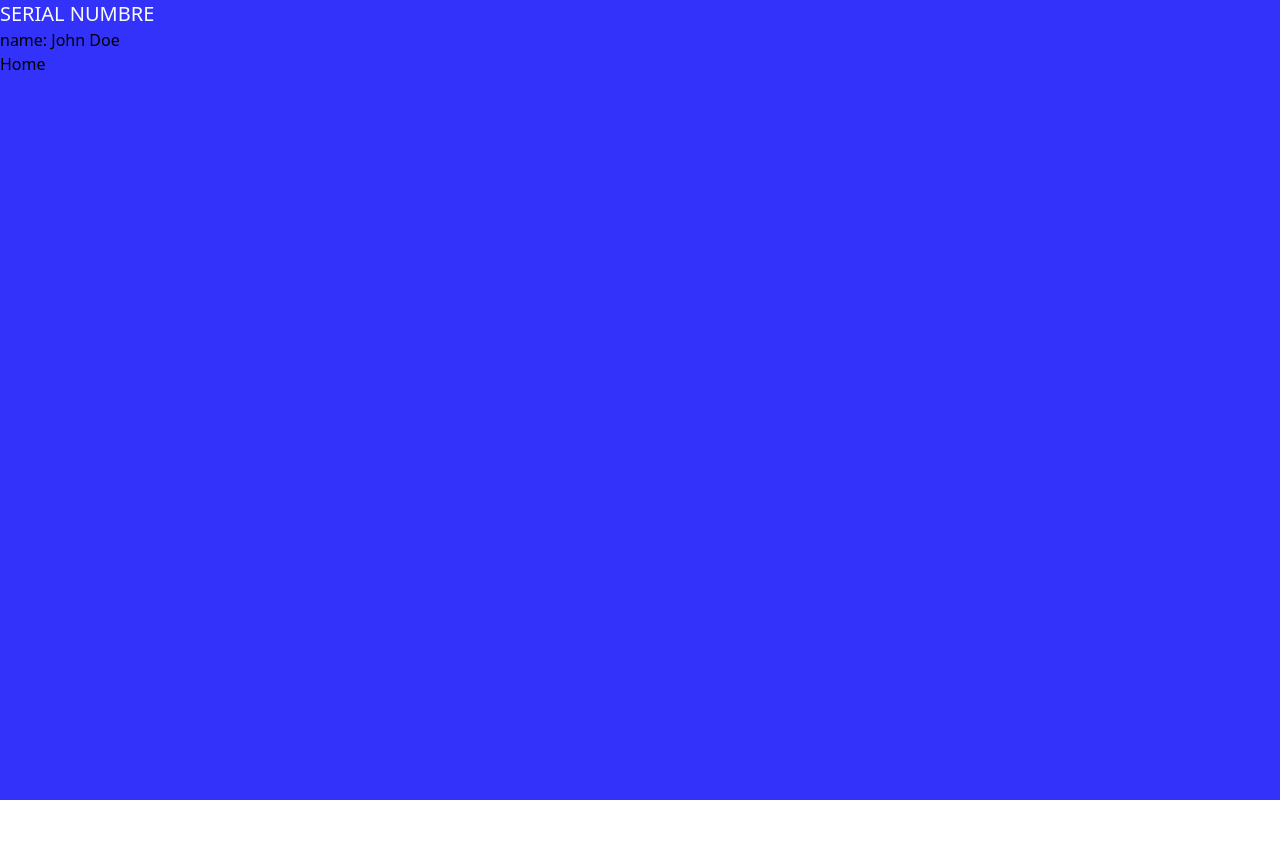
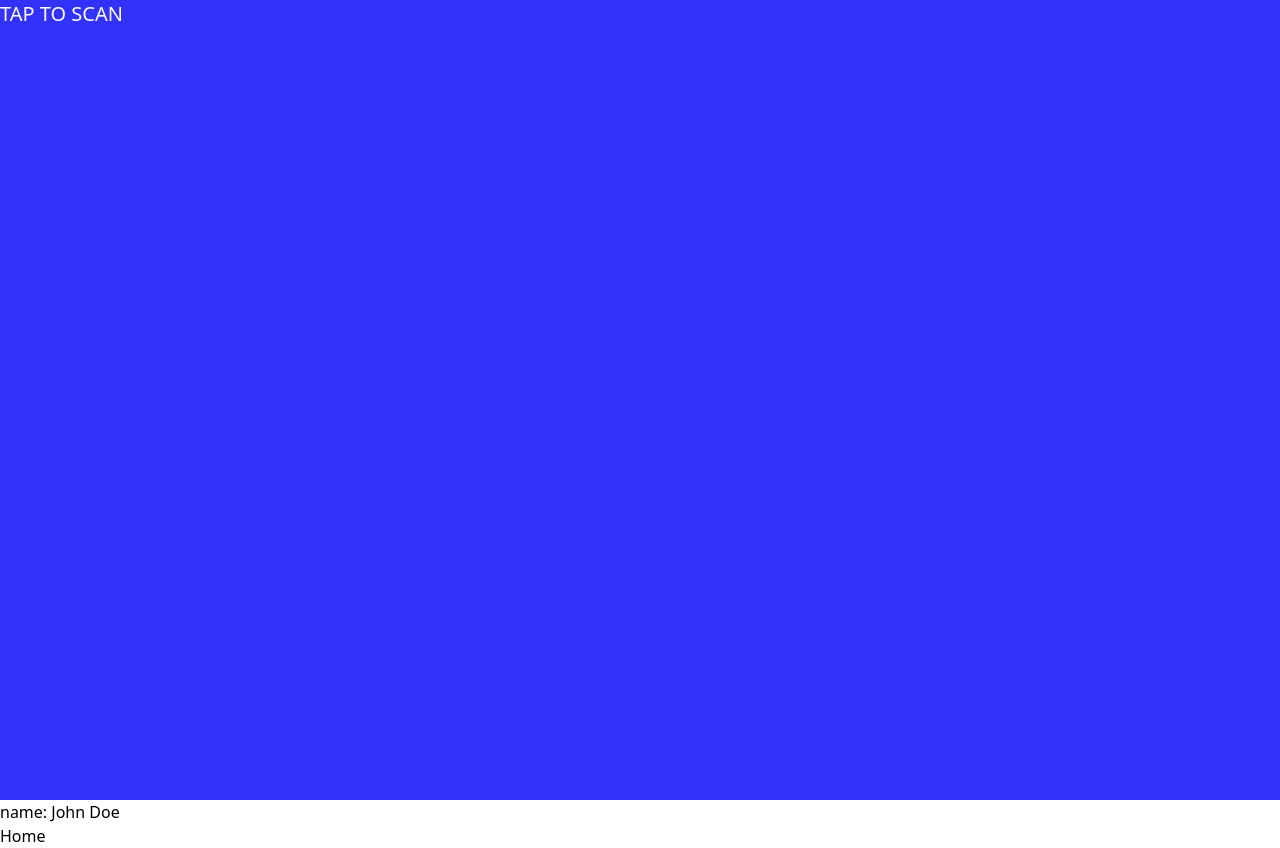
Before and after one commit to mhetreayush/tiny-hack-frontend, a React (Create React App) app: page /output in a window 1280 px wide. Before the commit the page ends 800 px from the top, so only its background shows below. Built offline with nearby package versions, Linux system fonts and the light colour scheme.

Commit message:
Tap to Scan

```diff
--- a/src/componenets/NFCReader/index.jsx
+++ b/src/componenets/NFCReader/index.jsx
@@ -3,7 +3,7 @@ import {useEffect, useState} from "react"
 const NFCReader = ({children}) => {
   const [ndefReader, setNdefReader] = useState(undefined);
   const [supported, setSupported] = useState(true)
-  const [serialNumber, setSerialNumber] = useState("SERIAL NUMBRE")
+  const [serialNumber, setSerialNumber] = useState("TAP TO SCAN")
   async function startScanning(){
     if (!("NDEFReader" in window)) {
       setSupported(false)
@@ -21,7 +21,7 @@ const NFCReader = ({children}) => {
 
   return (
     <div className="w-screen h-screen bg-[#3232fa]">
-    {supported &&<h1 className="text-xl text-[#fafafa]" onClick={startScanning}>{serialNumber}</h1>}
+    {supported &&<h1 className="text-xl text-[#fafafa] w-screen h-screen text-middle" onClick={startScanning}>{serialNumber}</h1>}
       {children}
     </div>
   )
```
